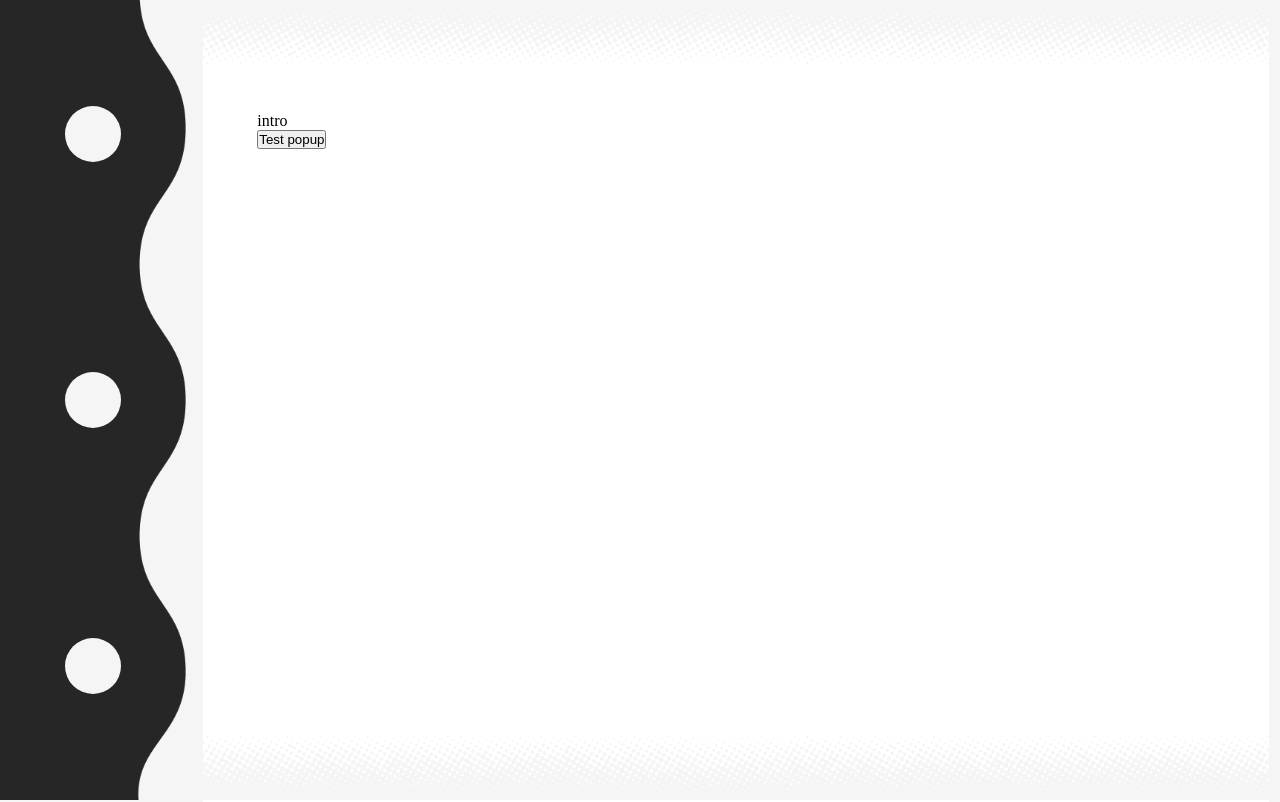
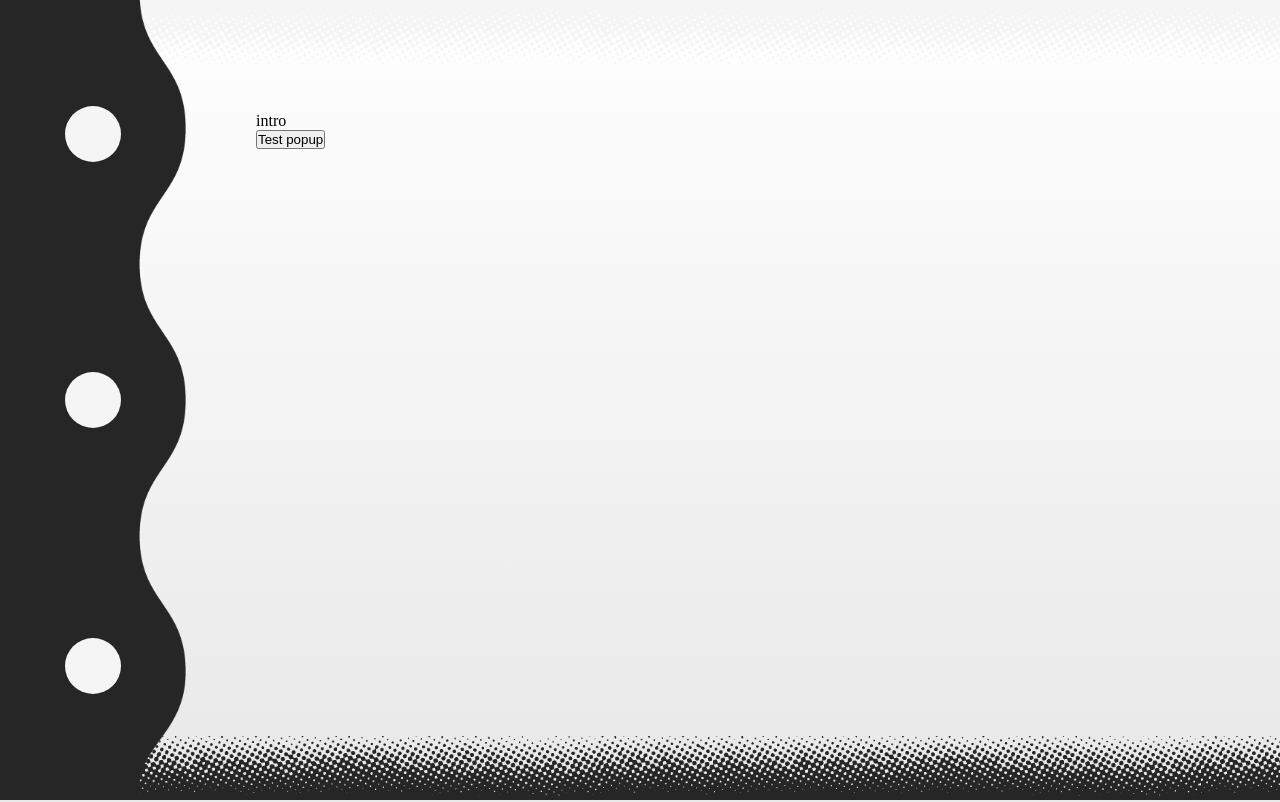
Before and after one commit to armsaroundmyknees/playground, a plain HTML site: page keris2/index.html in a window 1280 px wide. Shown: the top 802 px of the page. Drawn offline with nearby package versions, Linux system fonts and the light colour scheme.

Commit message:
update keris2 fix structure

```diff
--- a/keris2/frontend.css
+++ b/keris2/frontend.css
@@ -10,22 +10,17 @@ html {
 
 body {
     background-color: white;
+
 }
 
 
 
 .container {
-    background-color: whitesmoke;
+    background-color: white;
     width: 100vw;
     min-height: 100vh;
     margin: auto;
     overflow: auto;
-    display: flex;
-    flex-direction: row;
-    flex-wrap: nowrap;
-    gap: 5px;
-    justify-content: space-between;
-    align-items: flex-start;
 }
 
 
@@ -39,6 +34,7 @@ body {
     background-size: auto 100vh;
     background-position: right top;
     background-repeat: repeat-y;
+    z-index: 2;
 }
 
 .nav-desktop-left-mg {
@@ -127,14 +123,14 @@ body {
 
 .contents {
     /* background-color: gray; */
-    width: 79%;
+    width: 100%;
     min-height: 140%;
     display: flex;
     flex-direction: column;
     flex-wrap: nowrap;
     justify-content: space-between;
-    gap: 10px;
-    margin-left: 15vw;
+    /* gap: 10px; */
+    /* margin-left: 15vw; */
     flex-grow: 1;
 }
 
@@ -155,7 +151,7 @@ body {
 .bottom-divider {
     width: 100%;
     height: 8vh;
-    background-color: whitesmoke;
+    background-color: #262626;
     position: fixed;
     bottom: 0;
     -webkit-mask-image: url(assets/ui/divider_mask_bottom.png);
@@ -172,11 +168,11 @@ body {
 #chapter-2,
 #chapter-3,
 #end {
-    width: 98%;
+    width: 100%;
     margin: 0 auto;
-    padding: 5px;
+    /* padding: 5px; */
     min-height: 40vh;
-    padding: 14vh 5%;
+    padding: 14vh 20%;
     /* border: 1px solid gray; */
     color: rgb(0, 0, 0);
     background-color: white;
@@ -185,25 +181,31 @@ body {
 #intro {
     /* background-color: #c2c2c2; */
     height: 190vh;
+    background: linear-gradient(white, lightgrey);
 }
 
 #chapter-1 {
     /* background-color: #e4e4e4; */
     height: 150vh;
+    background: linear-gradient(lightgrey, darkgray);
 }
 
 #chapter-2 {
     /* background-color: #c2c2c2; */
     height: 180vh;
+    background: linear-gradient(darkgray, wheat);
 }
 
 #chapter-3 {
     /* background-color: #e4e4e4; */
     height: 160vh;
+    background: linear-gradient(wheat, lightblue);
 }
 
 #end {
     /* background-color: #c2c2c2; */
+    height: 300vh;
+    background: linear-gradient(lightblue, whitesmoke, white);
 }
 
 
```
